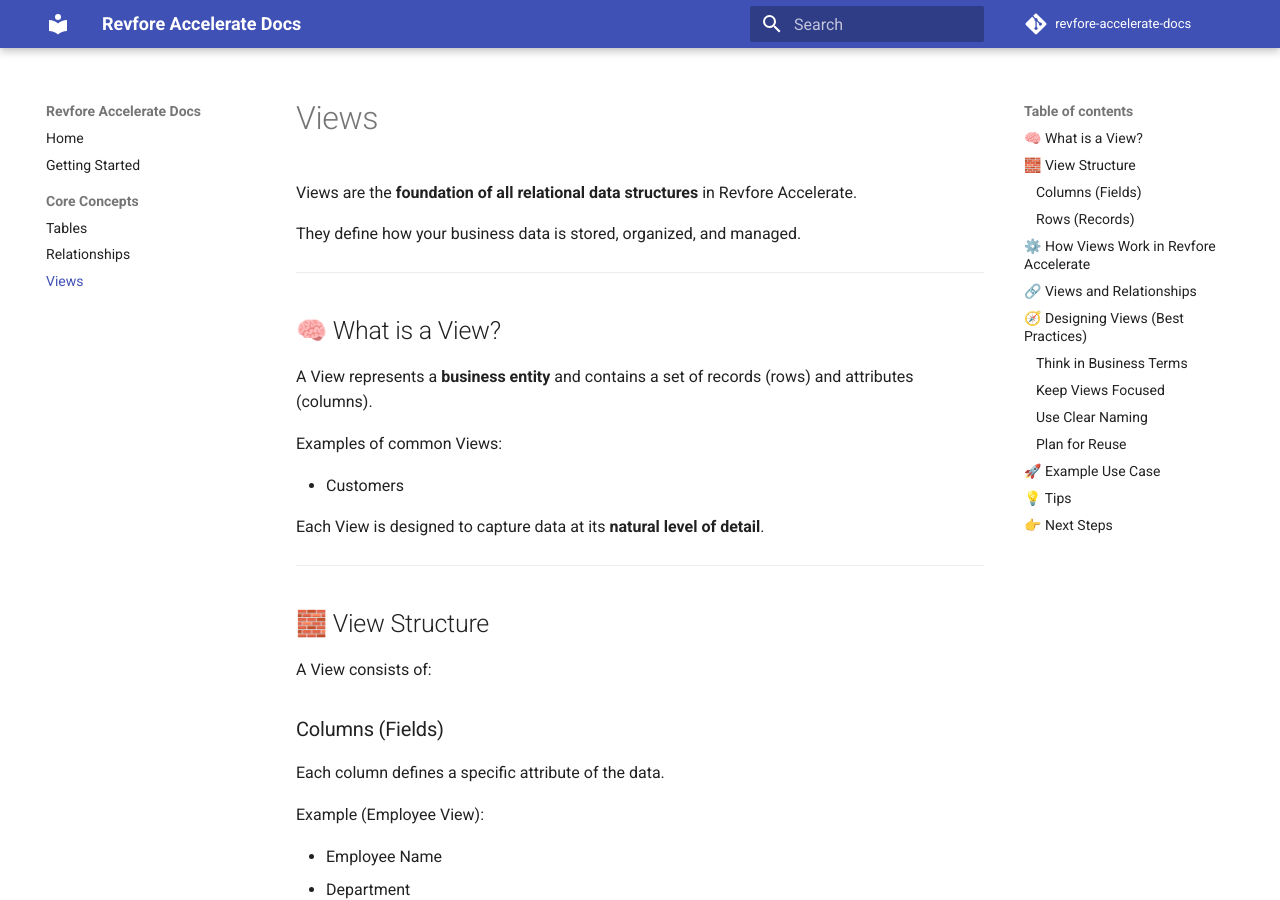
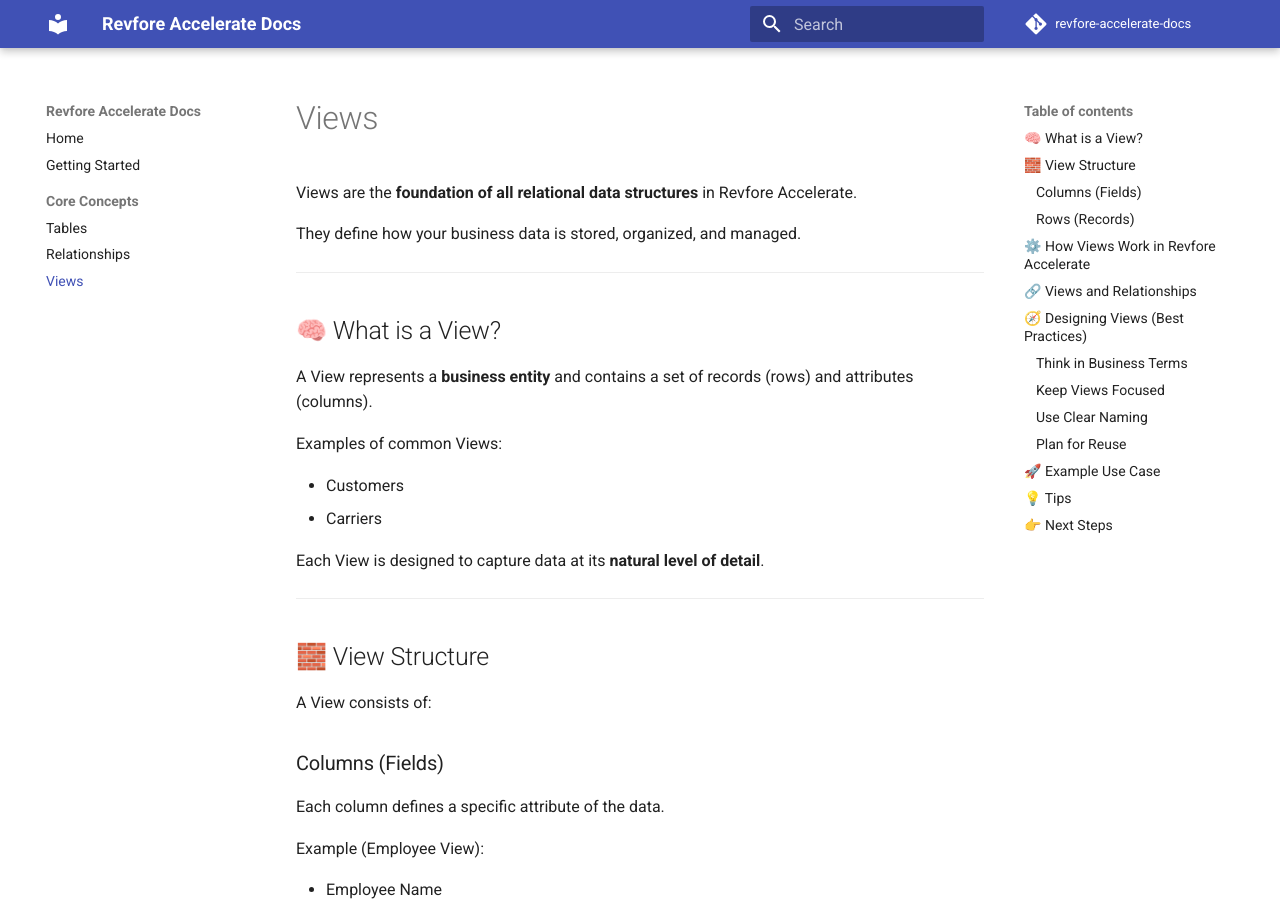
Before and after one commit to revfore/revfore-accelerate-docs, an MkDocs documentation site: the page built from docs/concepts/views.md, in a window 1280 px wide and 900 px high. Built offline with MkDocs 1.6.1 and Material for MkDocs 9.7.7, drawn with Linux system fonts in a browser that asks for light colours; comment, search, counter and statistics services are not loaded; the version menu is left out.

Commit message:
Update docs

```diff
--- a/docs/concepts/views.md
+++ b/docs/concepts/views.md
@@ -17,6 +17,7 @@ A View represents a **business entity** and contains a set of records (rows) and
 Examples of common Views:
 
 - Customers
+- Carriers
 
 Each View is designed to capture data at its **natural level of detail**.
 
```
Also changed, not shown: site/concepts/views/index.html, site/search/search_index.json.
